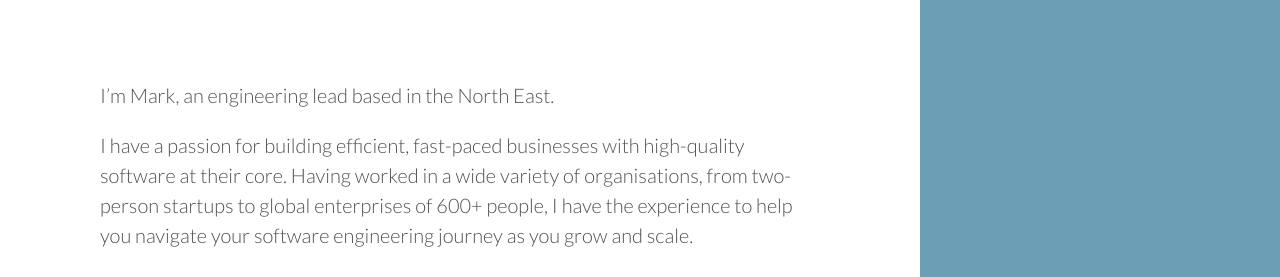
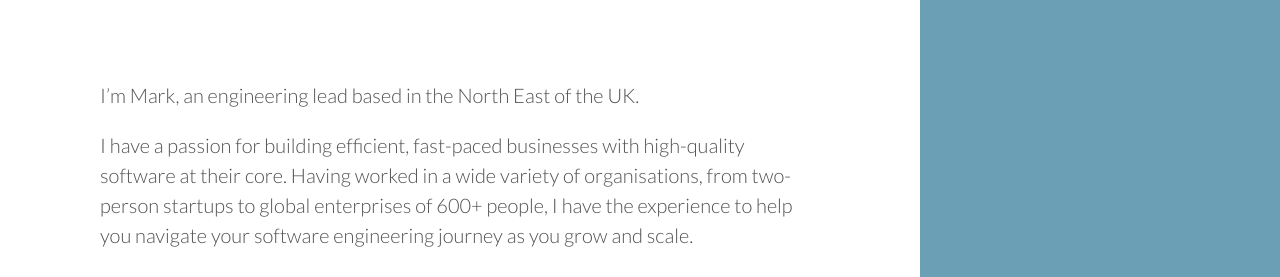
Before and after one commit to mhemmings/mhemmings.github.io, a Jekyll site: the page built from index.md, in a window 1280 px wide. Shown: the top 277 px of the page. Built offline with Jekyll 4.4.1, drawn with Linux system fonts in a browser that asks for light colours.

Commit message:
Update copy

```diff
--- a/index.md
+++ b/index.md
@@ -4,7 +4,7 @@ title: Home
 permalink: /
 ---
 
-I’m Mark, an engineering lead based in the North East.
+I’m Mark, an engineering lead based in the North East of the UK.
 
 I have a passion for building efficient, fast-paced businesses with high-quality software at their core. Having worked in a wide variety of organisations, from two-person startups to global enterprises of 600+ people, I have the experience to help you navigate your software engineering journey as you grow and scale.
 
```
